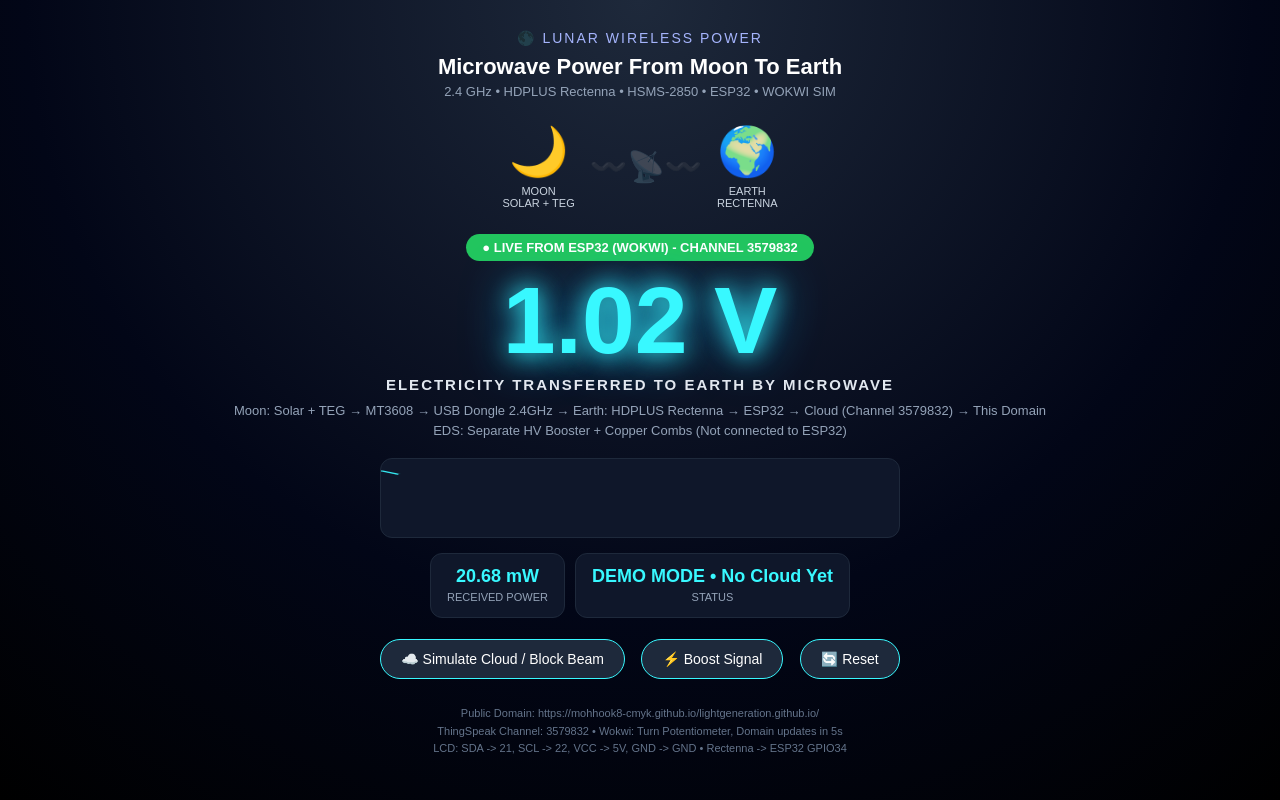
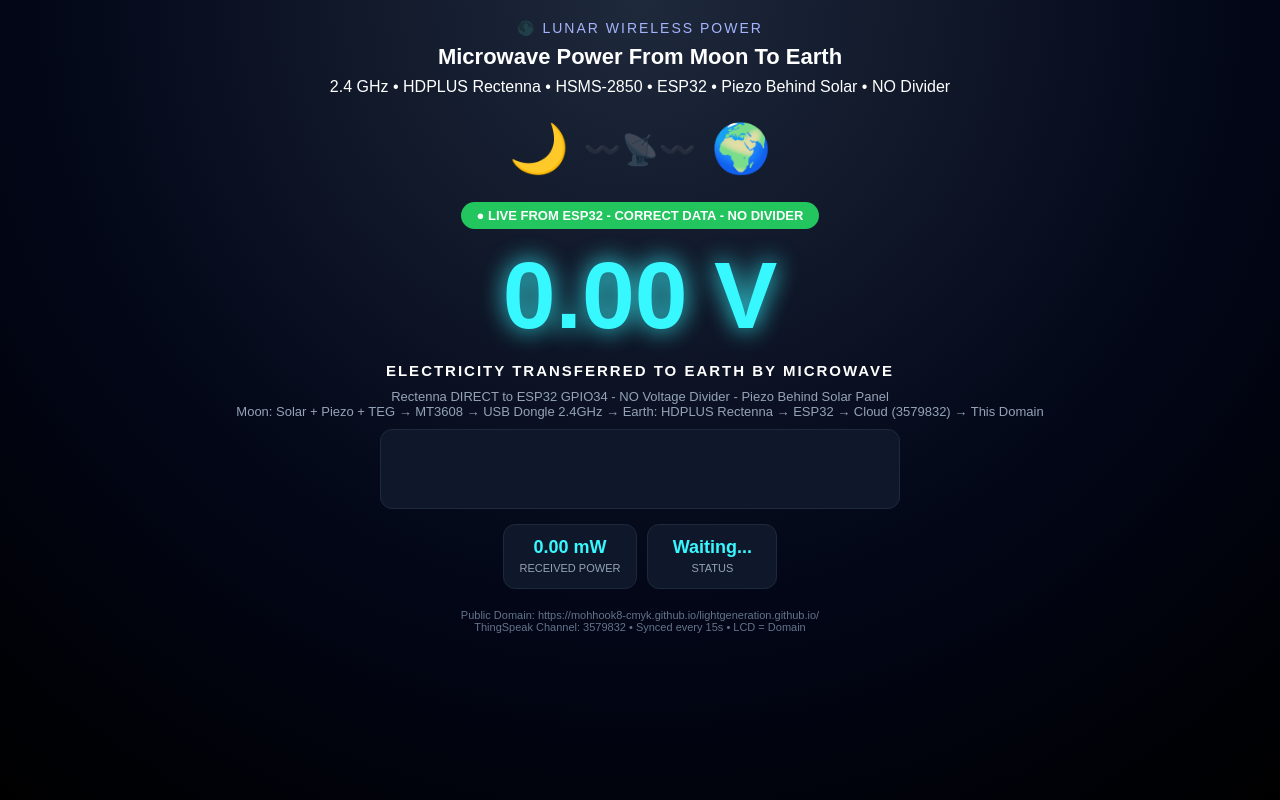
Before and after one commit to mohhook8-cmyk/lightgeneration.github.io, a plain HTML site: page index.html in a window 1280 px wide. Drawn offline with Linux system fonts and the light colour scheme; no server answers.

Commit message:
Update index.html

```diff
--- a/index.html
+++ b/index.html
@@ -3,99 +3,59 @@
 <head>
 <meta charset="UTF-8">
 <meta name="viewport" content="width=device-width, initial-scale=1.0">
-<title>LUNAR WIRELESS POWER - 2.4GHz Microwave Transfer</title>
+<title>LUNAR WIRELESS POWER</title>
 <style>
 *{margin:0;padding:0;box-sizing:border-box}
 body{background:radial-gradient(circle at 50% 0%, #1e293b 0%, #020617 60%, #000 100%);color:white;font-family:Arial,sans-serif;text-align:center;min-height:100vh;padding:20px}
-.top{font-size:14px;letter-spacing:2px;color:#a5b4fc;margin-top:10px}
-.title{font-size:22px;font-weight:bold;margin:8px 0 4px}
-.subtitle{font-size:13px;color:#94a3b8}
+.top{font-size:14px;letter-spacing:2px;color:#a5b4fc}.title{font-size:22px;font-weight:bold;margin:8px 0}
 .transfer{display:flex;align-items:center;justify-content:center;gap:15px;margin:25px 0;font-size:48px}
-.beam{font-size:30px;animation:pulse 1s infinite;color:#38f8ff}
-@keyframes pulse{0%{opacity:.2}50%{opacity:1}100%{opacity:.2}}
-.label-moon,.label-earth{font-size:11px;color:#cbd5e1;display:block;margin-top:5px}
-.live{display:inline-block;background:#22c55e;color:white;padding:6px 16px;border-radius:20px;font-size:13px;font-weight:bold}
-.live-dot{animation:blink 1s infinite}
-@keyframes blink{0%{opacity:1}50%{opacity:.3}100%{opacity:1}}
-#big{font-size:95px;font-weight:900;color:#38f8ff;text-shadow:0 0 25px #38f8ff,0 0 50px #0ea5e9;margin:12px 0 2px;line-height:1}
-#label{font-size:15px;letter-spacing:2px;color:#e2e8f0;font-weight:bold;margin:8px 0}
-#sub{font-size:13px;color:#94a3b8;margin:6px 0 18px;line-height:1.5}
+.beam{font-size:30px;animation:pulse 1s infinite;color:#38f8ff}@keyframes pulse{0%{opacity:.2}50%{opacity:1}100%{opacity:.2}}
+.live{display:inline-block;background:#22c55e;padding:6px 16px;border-radius:20px;font-size:13px;font-weight:bold}
+#big{font-size:95px;font-weight:900;color:#38f8ff;text-shadow:0 0 25px #38f8ff;margin:12px 0}
+#label{font-size:15px;letter-spacing:2px;font-weight:bold}#sub{font-size:13px;color:#94a3b8;margin:10px 0}
 canvas{width:92%;max-width:520px;height:80px;background:#0f172a;border-radius:12px;border:1px solid #1e293b;margin:10px auto;display:block}
 .boxes{display:flex;justify-content:center;gap:10px;flex-wrap:wrap;margin:15px 0}
 .box{background:#0f172a;border:1px solid #1e293b;border-radius:12px;padding:12px 16px;min-width:130px}
-.box b{display:block;font-size:18px;color:#38f8ff}
-.box span{font-size:11px;color:#94a3b8}
-button{background:#1e293b;color:white;border:1px solid #38f8ff;padding:11px 20px;border-radius:25px;margin:6px;cursor:pointer;font-size:14px}
-button:hover{background:#38f8ff;color:#020617}
-.footer{font-size:11px;color:#64748b;margin-top:20px;line-height:1.6}
+.box b{display:block;font-size:18px;color:#38f8ff}.box span{font-size:11px;color:#94a3b8}
+.footer{font-size:11px;color:#64748b;margin-top:20px}
 </style>
 </head>
 <body>
 <div class="top">🌑 LUNAR WIRELESS POWER</div>
 <div class="title">Microwave Power From Moon To Earth</div>
-<div class="subtitle">2.4 GHz &bull; HDPLUS Rectenna &bull; HSMS-2850 &bull; ESP32 &bull; WOKWI SIM</div>
-<div class="transfer">
-  <div>🌙<span class="label-moon">MOON<br>SOLAR + TEG</span></div>
-  <div class="beam">〰️📡〰️</div>
-  <div>🌍<span class="label-earth">EARTH<br>RECTENNA</span></div>
-</div>
-<div><span class="live"><span class="live-dot">●</span> LIVE FROM ESP32 (WOKWI) - CHANNEL 3579832</span></div>
+<div>2.4 GHz &bull; HDPLUS Rectenna &bull; HSMS-2850 &bull; ESP32 &bull; Piezo Behind Solar &bull; NO Divider</div>
+<div class="transfer"><div>🌙</div><div class="beam">〰️📡〰️</div><div>🌍</div></div>
+<div><span class="live">● LIVE FROM ESP32 - CORRECT DATA - NO DIVIDER</span></div>
 <div id="big">0.00 V</div>
 <div id="label">ELECTRICITY TRANSFERRED TO EARTH BY MICROWAVE</div>
-<div id="sub">Moon: Solar + TEG &rarr; MT3608 &rarr; USB Dongle 2.4GHz &rarr; Earth: HDPLUS Rectenna &rarr; ESP32 &rarr; Cloud (Channel 3579832) &rarr; This Domain<br>EDS: Separate HV Booster + Copper Combs (Not connected to ESP32)</div>
+<div id="sub">Rectenna DIRECT to ESP32 GPIO34 - NO Voltage Divider - Piezo Behind Solar Panel<br>Moon: Solar + Piezo + TEG &rarr; MT3608 &rarr; USB Dongle 2.4GHz &rarr; Earth: HDPLUS Rectenna &rarr; ESP32 &rarr; Cloud (3579832) &rarr; This Domain</div>
 <canvas id="wave"></canvas>
 <div class="boxes">
-  <div class="box"><b id="power">0.00 mW</b><span>RECEIVED POWER</span></div>
-  <div class="box"><b id="status">Connecting...</b><span>STATUS</span></div>
+<div class="box"><b id="power">0.00 mW</b><span>RECEIVED POWER</span></div>
+<div class="box"><b id="status">Connecting...</b><span>STATUS</span></div>
 </div>
-<button onclick="simulateBlock()">☁️ Simulate Cloud / Block Beam</button>
-<button onclick="simulateBoost()">⚡ Boost Signal</button>
-<button onclick="location.reload()">🔄 Reset</button>
-<div class="footer">
-  Public Domain: https://mohhook8-cmyk.github.io/lightgeneration.github.io/<br>
-  ThingSpeak Channel: 3579832 &bull; Wokwi: Turn Potentiometer, Domain updates in 5s<br>
-  LCD: SDA -> 21, SCL -> 22, VCC -> 5V, GND -> GND &bull; Rectenna -> ESP32 GPIO34
-</div>
+<div class="footer">Public Domain: https://mohhook8-cmyk.github.io/lightgeneration.github.io/<br>ThingSpeak Channel: 3579832 &bull; Synced every 15s &bull; LCD = Domain</div>
 <script>
 const CHANNEL_ID = "3579832";
 const READ_API_KEY = "SO6DS5R2K4B4PXSV";
-let data = [];
-let ctx = document.getElementById('wave').getContext('2d');
-let demoMode = false;
-let demoVoltage = 0;
+let data=[];let ctx=document.getElementById('wave').getContext('2d');
 async function update(){
-  if(demoMode){
-    showData(demoVoltage, demoVoltage*demoVoltage/50*1000, "DEMO • " + new Date().toLocaleTimeString());
-    return;
-  }
   try{
     let r = await fetch(`https://api.thingspeak.com/channels/${CHANNEL_ID}/feeds/last.json?api_key=${READ_API_KEY}&t=${Date.now()}`);
     let j = await r.json();
     let v = parseFloat(j.field1) || 0;
     let p = parseFloat(j.field2) || 0;
-    showData(v, p, 'LIVE • Channel 3579832 • ' + new Date(j.created_at).toLocaleTimeString());
-  }catch(e){
-    document.getElementById('status').innerText = 'Waiting for Wokwi... (Demo)';
-    let demoV = 0.8 + Math.random()*0.6;
-    showData(demoV, demoV*demoV/50*1000, 'DEMO MODE • No Cloud Yet');
-  }
+    // FIXED: No x2, same rounding as LCD
+    v = Math.round(v*100)/100; p = Math.round(p*100)/100;
+    document.getElementById('big').innerText = v.toFixed(2) + ' V';
+    document.getElementById('power').innerText = p.toFixed(2) + ' mW';
+    document.getElementById('status').innerText = 'CORRECT • SYNCED WITH LCD • ' + new Date(j.created_at).toLocaleTimeString();
+    data.push(v); if(data.length>50) data.shift();
+    ctx.clearRect(0,0,520,80); ctx.strokeStyle='#38f8ff'; ctx.lineWidth=2; ctx.beginPath();
+    data.forEach((val,i)=>{let y=70-val*40; if(i==0)ctx.moveTo(i*10,y);else ctx.lineTo(i*10,y)}); ctx.stroke();
+  }catch(e){ document.getElementById('status').innerText='Waiting...'; }
 }
-function showData(v, p, statusText){
-  document.getElementById('big').innerText = v.toFixed(2) + ' V';
-  document.getElementById('power').innerText = p.toFixed(2) + ' mW';
-  document.getElementById('status').innerText = statusText;
-  data.push(v); if(data.length>50) data.shift();
-  ctx.clearRect(0,0,520,80);
-  ctx.strokeStyle='#38f8ff'; ctx.lineWidth=2; ctx.beginPath();
-  data.forEach((val,i)=>{
-    let y = 70 - val*40;
-    if(i==0) ctx.moveTo(i*10, y); else ctx.lineTo(i*10, y);
-  });
-  ctx.stroke();
-}
-function simulateBlock(){ demoMode = true; demoVoltage = 0; }
-function simulateBoost(){ demoMode = true; demoVoltage = 1.50; }
-setInterval(update, 5000);
+setInterval(update, 15000);
 update();
 </script>
 </body>
```
